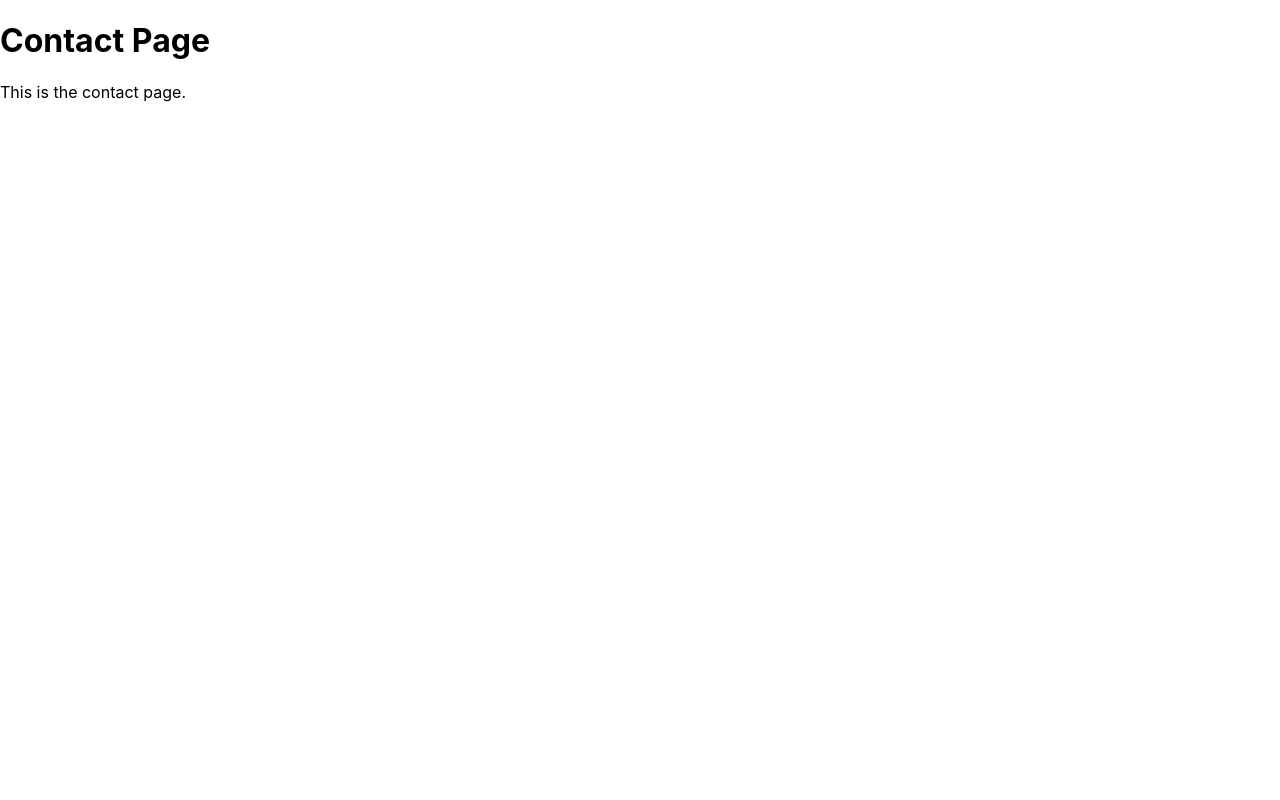
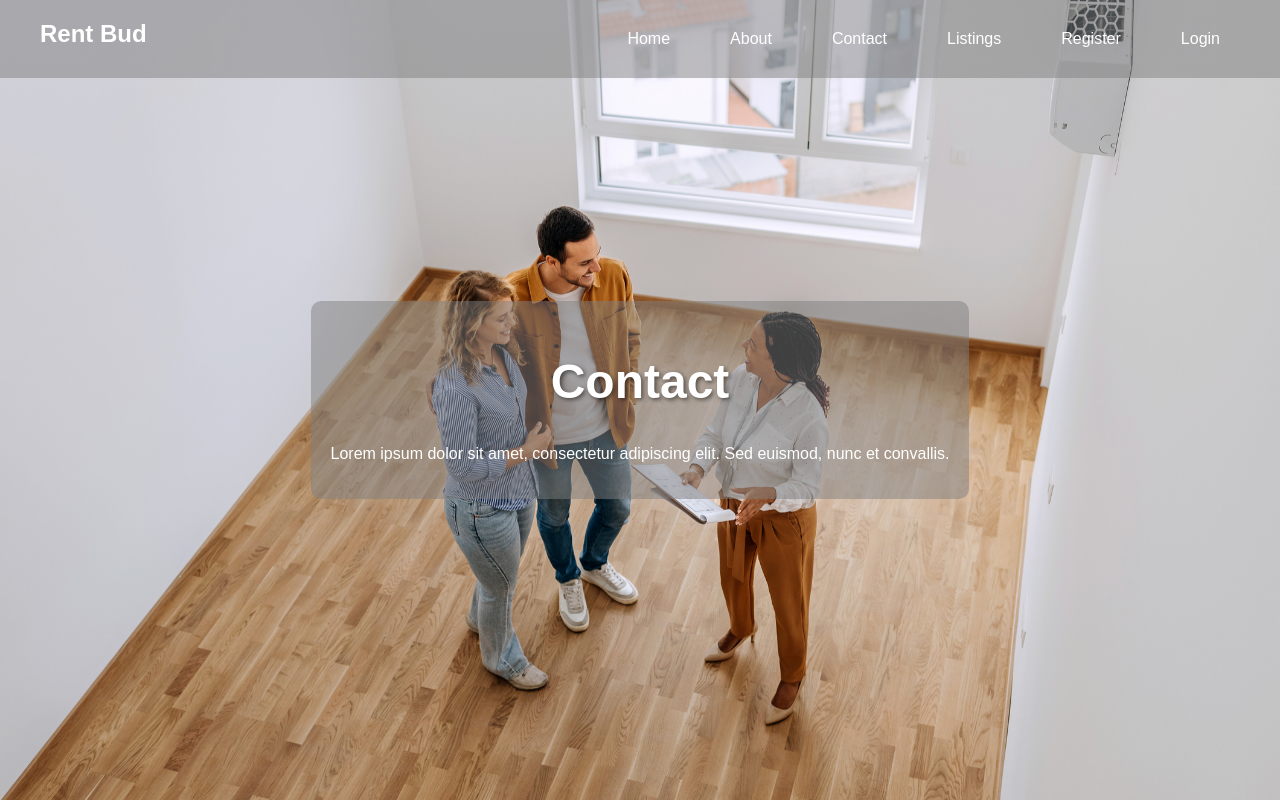
Before and after one commit to NicholasTheisen/RentBud, a React (Create React App) app in the folder frontend/rentbud/: page /contact in a window 1280 px wide. Built offline with nearby package versions, Linux system fonts and the light colour scheme.

Commit message:
Styled basic structure of Contact Page

```diff
--- a/frontend/rentbud/src/routes/Contact.jsx
+++ b/frontend/rentbud/src/routes/Contact.jsx
@@ -1,10 +1,17 @@
 import React from 'react';
+import Navbar from '../components/Navbar'; // adjust the path according to your file structure
+import '../styles/Contact.scss'; // import the new SCSS file
 
 function Contact() {
   return (
-    <div>
-      <h1>Contact Page</h1>
-      <p>This is the contact page.</p>
+    <div className="Contact">
+      <Navbar />
+      <header className="Contact-header">
+        <div className="Contact-header-content">
+          <h1>Contact</h1>
+          <p>Lorem ipsum dolor sit amet, consectetur adipiscing elit. Sed euismod, nunc et convallis.</p>
+        </div>
+      </header>
     </div>
   );
 }
--- /dev/null
+++ b/frontend/rentbud/src/styles/Contact.scss
@@ -0,0 +1,34 @@
+.Contact {
+  text-align: center;
+  font-family: Arial, sans-serif;
+}
+
+.Contact-header {
+  background: url('../../public/background3.jpg') no-repeat center center fixed;
+  background-size: cover;
+  min-height: 100vh;
+  display: flex;
+  flex-direction: column;
+  align-items: center;
+  justify-content: center;
+  color: white;
+  padding: 20px 40px;
+  box-sizing: border-box;
+}
+
+.Contact-header-content {
+  background-color: rgba(128, 128, 128, 0.5); // Transparent grey background
+  padding: 20px;
+  border-radius: 10px;
+  display: flex;
+  flex-direction: column;
+  align-items: center;
+  justify-content: center;
+}
+
+.Contact-header h1 {
+  font-size: 3em;
+  margin-bottom: 20px;
+  text-shadow: 2px 2px 4px rgba(0, 0, 0, 0.5);
+  text-align: center;
+}
```
Also changed, not shown: frontend/rentbud/public/background3.jpg (added).
